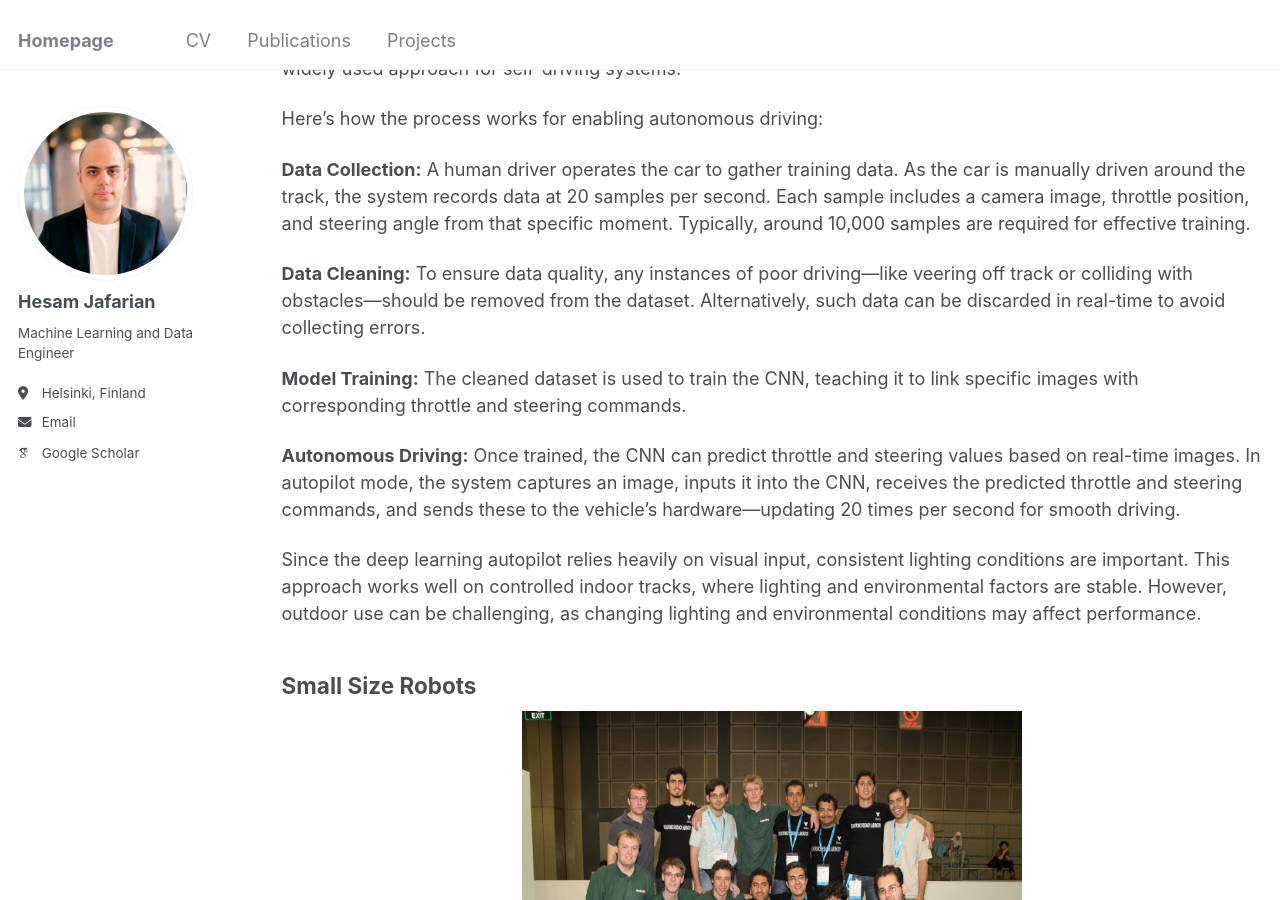
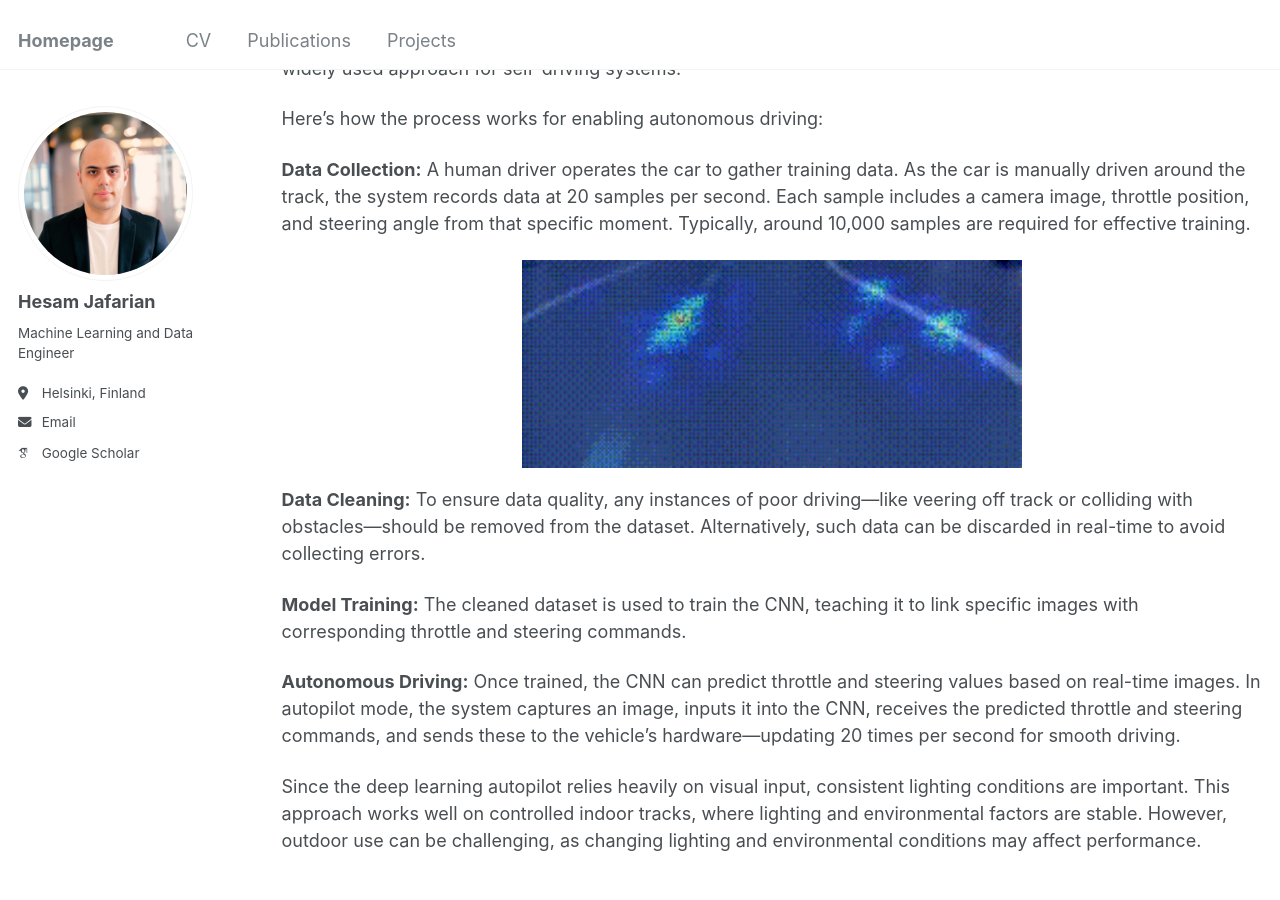
Before and after one commit to hesamjafarian/hesamjafarian.github.io, a Jekyll site: the page built from _pages/projects.md, in a window 1280 px wide and 900 px high, scrolled down 1607 px. Built offline with Jekyll 4.4.1, drawn with Linux system fonts in a browser that asks for light colours; some web fonts are replaced.

Commit message:
Update projects.md

```diff
--- a/_pages/projects.md
+++ b/_pages/projects.md
@@ -19,6 +19,8 @@ The deep learning autopilot uses a single forward-facing camera and a convolutio
 Here’s how the process works for enabling autonomous driving:
 
 **Data Collection:** A human driver operates the car to gather training data. As the car is manually driven around the track, the system records data at 20 samples per second. Each sample includes a camera image, throttle position, and steering angle from that specific moment. Typically, around 10,000 samples are required for effective training.
+
+<div style="text-align: center;"><img src="../images/driving_sample.gif" alt="data collection using immitation learning" style="width:500px;" /></div>
 
 **Data Cleaning:** To ensure data quality, any instances of poor driving—like veering off track or colliding with obstacles—should be removed from the dataset. Alternatively, such data can be discarded in real-time to avoid collecting errors.
 
```
